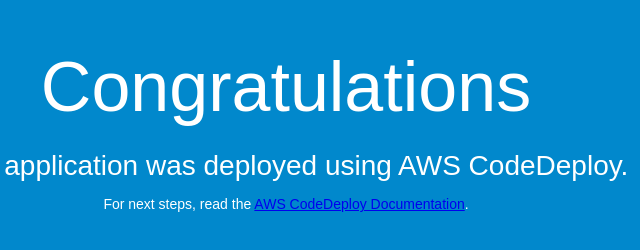
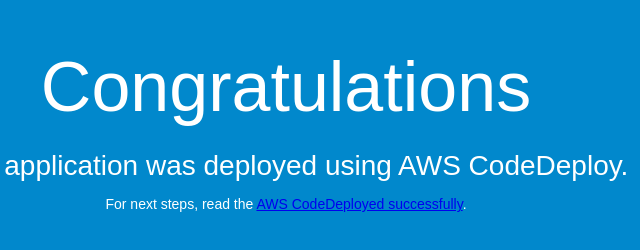
Before and after one commit to Saravanave/cicdsimpleweb, a plain HTML site: page index.html in a window 1280 px wide. Shown: the full height of the page, 354-994 px from the left. Drawn offline with Linux system fonts and the light colour scheme.

Commit message:
Update index.html

```diff
--- a/index.html
+++ b/index.html
@@ -28,7 +28,7 @@
   <div align="center">
     <h1>Congratulations</h1>
     <h2>This application was deployed using AWS CodeDeploy.</h2>
-    <p>For next steps, read the <a href="http://aws.amazon.com/documentation/codedeploy">AWS CodeDeploy Documentation</a>.</p>
+    <p>For next steps, read the <a href="http://aws.amazon.com/documentation/codedeploy">AWS CodeDeployed successfully</a>.</p>
   </div>
 </body>
 </html>
```
